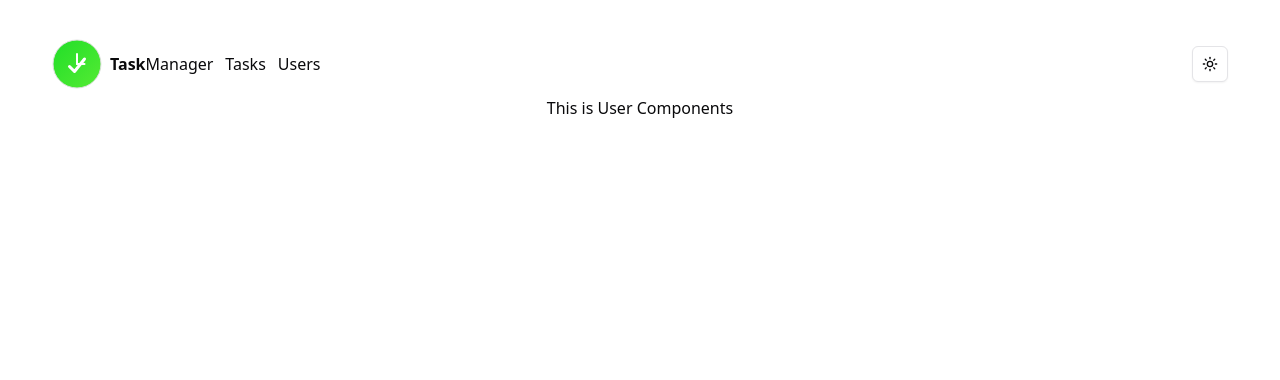
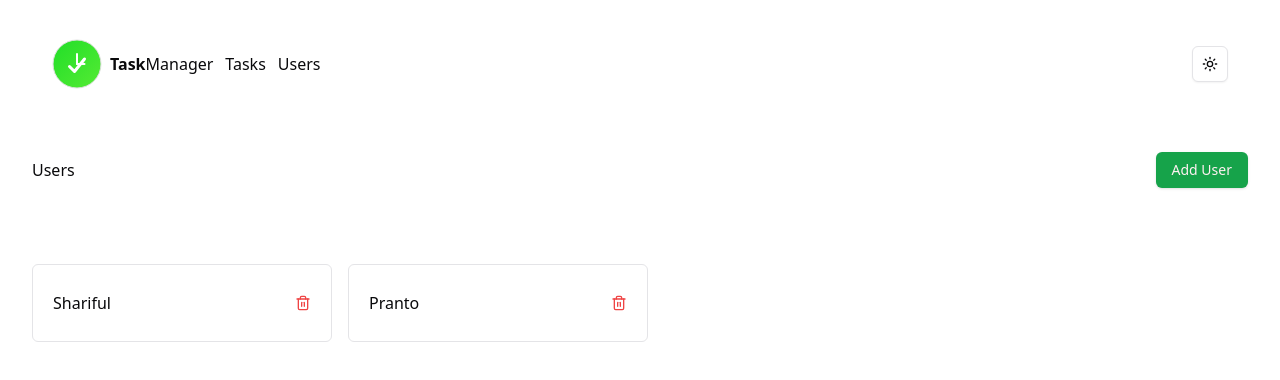
Before and after one commit to sheabali/redux-store, a React (Vite) app: page /users in a window 1280 px wide. Shown: the top 380 px of the page. Built offline with nearby package versions, Linux system fonts and the light colour scheme.

Commit message:
Magic of extra reducers

```diff
--- a/src/components/module/tasks/AddTaskModal.tsx
+++ b/src/components/module/tasks/AddTaskModal.tsx
@@ -38,19 +38,27 @@ import { Calendar } from '@/components/ui/calendar';
 import { format } from 'date-fns';
 import { addTask } from '@/redux/features/tasks/taskSlice';
 
-import { useAppDispatch } from '@/redux/hook';
+import { useAppDispatch, useAppSelector } from '@/redux/hook';
 import { ITask } from '@/types';
+import { selectUser } from '@/redux/features/users/userSlice';
+import { useState } from 'react';
 
 export function AddTaskModal() {
+  const [open, setOpen] = useState(false);
+
   const form = useForm();
   const dispatch = useAppDispatch();
   const onSubmit: SubmitHandler<FieldValues> = (data) => {
     console.log(data);
     dispatch(addTask(data as ITask));
+    setOpen(false);
+    form.reset();
   };
 
+  const users = useAppSelector(selectUser);
+
   return (
-    <Dialog>
+    <Dialog open={open} onOpenChange={setOpen}>
       <DialogTrigger asChild>
         <Button>Add Task</Button>
       </DialogTrigger>
@@ -120,6 +128,30 @@ export function AddTaskModal() {
                 </FormItem>
               )}
             />
+            <FormField
+              control={form.control}
+              name="assignedTo"
+              render={({ field }) => (
+                <FormItem>
+                  <FormLabel>Assigned User</FormLabel>
+                  <Select
+                    onValueChange={field.onChange}
+                    defaultValue={field.value}
+                  >
+                    <FormControl>
+                      <SelectTrigger>
+                        <SelectValue placeholder="Select a user." />
+                      </SelectTrigger>
+                    </FormControl>
+                    <SelectContent>
+                      {users.map((user) => (
+                        <SelectItem value={user.id}>{user.name}</SelectItem>
+                      ))}
+                    </SelectContent>
+                  </Select>
+                </FormItem>
+              )}
+            />
 
             <FormField
               control={form.control}
--- a/src/components/module/tasks/TaskCard.tsx
+++ b/src/components/module/tasks/TaskCard.tsx
@@ -3,17 +3,22 @@ import { Button } from '../../ui/button';
 import { Checkbox } from '../../ui/checkbox';
 import { ITask } from '@/types';
 import { cn } from '@/lib/utils';
-import { useAppDispatch } from '@/redux/hook';
+import { useAppDispatch, useAppSelector } from '@/redux/hook';
 import {
   deleteTask,
   togoleCompleteState,
 } from '@/redux/features/tasks/taskSlice';
+
+import { selectUser } from '@/redux/features/users/userSlice';
 
 interface IProps {
   task: ITask;
 }
 const TaskCard = ({ task }: IProps) => {
   const dispatch = useAppDispatch();
+  const users = useAppSelector(selectUser);
+  const assignedUser = users.find((user) => user.id === task.assignedTo);
+
   return (
     <div className="border px-5 py-3 rounded-md">
       <div className="flex justify-between items-center">
@@ -43,6 +48,7 @@ const TaskCard = ({ task }: IProps) => {
           />
         </div>
       </div>
+      <p>Assigned User - {assignedUser ? assignedUser.name : 'No One.'}</p>
       <p className="mt-5">{task.description}</p>
     </div>
   );
--- /dev/null
+++ b/src/components/module/users/AddUserModel.tsx
@@ -0,0 +1,75 @@
+import { Button } from '@/components/ui/button';
+import {
+  Dialog,
+  DialogContent,
+  DialogDescription,
+  DialogFooter,
+  DialogHeader,
+  DialogTitle,
+  DialogTrigger,
+} from '@/components/ui/dialog';
+import {
+  Form,
+  FormControl,
+  FormField,
+  FormItem,
+  FormLabel,
+} from '@/components/ui/form';
+
+import { Input } from '@/components/ui/input';
+
+import { FieldValues, SubmitHandler, useForm } from 'react-hook-form';
+
+import { useAppDispatch } from '@/redux/hook';
+import { IUser } from '@/types';
+import { addUser } from '@/redux/features/users/userSlice';
+
+export function AddUserModal() {
+  const form = useForm();
+  const dispatch = useAppDispatch();
+  const onSubmit: SubmitHandler<FieldValues> = (data) => {
+    console.log(data);
+    dispatch(addUser(data as IUser));
+  };
+
+  return (
+    <Dialog>
+      <DialogTrigger asChild>
+        <Button>Add User</Button>
+      </DialogTrigger>
+      <DialogContent className="sm:max-w-[425px]">
+        <DialogHeader>
+          <DialogTitle>Add User</DialogTitle>
+          <DialogDescription className="sr-only">
+            Fill up this form.
+          </DialogDescription>
+        </DialogHeader>
+        <Form {...form}>
+          <form className=" space-y-4" onSubmit={form.handleSubmit(onSubmit)}>
+            <FormField
+              control={form.control}
+              name="name"
+              render={({ field }) => (
+                <FormItem>
+                  <FormLabel>Name</FormLabel>
+                  <FormControl>
+                    <Input
+                      placeholder="Type user name."
+                      {...field}
+                      value={field.value || ''}
+                    />
+                  </FormControl>
+                </FormItem>
+              )}
+            />
+            <DialogFooter>
+              <Button className="mt-5" type="submit">
+                Add User
+              </Button>
+            </DialogFooter>
+          </form>
+        </Form>
+      </DialogContent>
+    </Dialog>
+  );
+}
--- /dev/null
+++ b/src/components/module/users/UserCard.tsx
@@ -0,0 +1,32 @@
+import { Button } from '@/components/ui/button';
+import { removeUser } from '@/redux/features/users/userSlice';
+import { useAppDispatch } from '@/redux/hook';
+import { IUser } from '@/types';
+import { Trash2 } from 'lucide-react';
+
+interface IProps {
+  user: IUser;
+}
+const UserCard = ({ user }: IProps) => {
+  const dispatch = useAppDispatch();
+  return (
+    <div className="w-[300px] space-y-5 mt-5 border rounded-md px-5 py-5">
+      <div className="flex justify-between items-center">
+        <div className="flex gap-2 items-center">
+          <h1>{user.name}</h1>
+        </div>
+        <div>
+          <Button
+            onClick={() => dispatch(removeUser(user.id))}
+            variant="link"
+            className="p-0 text-red-500"
+          >
+            <Trash2 />
+          </Button>
+        </div>
+      </div>
+    </div>
+  );
+};
+
+export default UserCard;
--- a/src/pages/users.tsx
+++ b/src/pages/users.tsx
@@ -1,8 +1,25 @@
+import { AddUserModal } from '@/components/module/users/AddUserModel';
+import UserCard from '@/components/module/users/UserCard';
+import { selectUser } from '@/redux/features/users/userSlice';
+import { useAppSelector } from '@/redux/hook';
 
 const Users = () => {
+  const users = useAppSelector(selectUser);
+
+  console.log(users);
+
   return (
     <div>
-      <h1>This is User Components</h1>
+      <div className="flex justify-end items-center my-14 ">
+        <h1 className="mr-auto">Users</h1>
+        <AddUserModal />
+      </div>
+
+      <div className="flex justify-start items-center gap-4">
+        {users.map((user) => (
+          <UserCard user={user} key={user.id} />
+        ))}
+      </div>
     </div>
   );
 };
--- a/src/redux/features/counter/counterSlice.ts
+++ b/src/redux/features/counter/counterSlice.ts
@@ -1,11 +1,11 @@
-import { createSlice } from "@reduxjs/toolkit";
+import { createSlice } from '@reduxjs/toolkit';
 
 const initialState = {
   count: 0,
 };
 
 const counterSlice = createSlice({
-  name: "counter",
+  name: 'counter',
   initialState,
   reducers: {
     increment: (state, action) => {
--- a/src/redux/features/tasks/taskSlice.ts
+++ b/src/redux/features/tasks/taskSlice.ts
@@ -1,16 +1,25 @@
 import { RootState } from '@/redux/store';
 import { ITask } from '@/types';
 import { createSlice, nanoid, PayloadAction } from '@reduxjs/toolkit';
+import { removeUser } from '../users/userSlice';
 
 interface InitialState {
   tasks: ITask[];
   filter: 'all' | 'low' | 'medium' | 'high';
 }
 
-type DraftTask = Pick<ITask, 'title' | 'description' | 'priority' | 'dueDate'>;
+type DraftTask = Pick<
+  ITask,
+  'title' | 'description' | 'priority' | 'dueDate' | 'assignedTo'
+>;
 
 const createTask = (taskData: DraftTask): ITask => {
-  return { id: nanoid(), isCompleted: false, ...taskData };
+  return {
+    ...taskData,
+    id: nanoid(),
+    isCompleted: false,
+    assignedTo: taskData.assignedTo ? taskData.assignedTo : null,
+  };
 };
 
 const initialState: InitialState = {
@@ -21,6 +30,7 @@ const initialState: InitialState = {
       description: 'Create home page.',
       dueDate: '20',
       isCompleted: false,
+      assignedTo: null,
       priority: 'high',
     },
   ],
@@ -53,6 +63,13 @@ const taskSlice = createSlice({
       state.filter = action.payload;
     },
   },
+  extraReducers: (builder) => {
+    builder.addCase(removeUser, (state, action) => {
+      state.tasks.filter((task) =>
+        task.assignedTo === action.payload ? (task.assignedTo = null) : task
+      );
+    });
+  },
 });
 
 export const selectTasks = (state: RootState) => {
--- /dev/null
+++ b/src/redux/features/users/userSlice.ts
@@ -0,0 +1,48 @@
+import { RootState } from '@/redux/store';
+import { IUser } from '@/types';
+import { createSlice, nanoid, PayloadAction } from '@reduxjs/toolkit';
+
+export interface InitialState {
+  users: IUser[];
+}
+
+type DraftUser = Pick<IUser, 'name'>;
+
+const initialState: InitialState = {
+  users: [
+    {
+      id: '123',
+      name: 'Shariful',
+    },
+    {
+      id: '1234',
+      name: 'Pranto',
+    },
+  ],
+};
+
+const createUser = (userData: DraftUser): IUser => {
+  return { id: nanoid(), ...userData };
+};
+
+const userSlice = createSlice({
+  name: 'user',
+  initialState,
+  reducers: {
+    addUser: (state, action: PayloadAction<IUser>) => {
+      const userData = createUser(action.payload);
+      state.users.push(userData);
+    },
+    removeUser: (state, action: PayloadAction<string>) => {
+      state.users = state.users.filter((user) => user.id !== action.payload);
+    },
+  },
+});
+
+export const selectUser = (state: RootState) => {
+  return state.user.users;
+};
+
+export const { addUser, removeUser } = userSlice.actions;
+
+export default userSlice.reducer;
--- a/src/redux/store.ts
+++ b/src/redux/store.ts
@@ -1,11 +1,13 @@
-import { configureStore } from "@reduxjs/toolkit";
-import counterSlice from "./features/counter/counterSlice";
-import taskSlice from "./features/tasks/taskSlice"
+import { configureStore } from '@reduxjs/toolkit';
+import counterSlice from './features/counter/counterSlice';
+import taskSlice from './features/tasks/taskSlice';
+import userSlice from './features/users/userSlice';
 
 export const store = configureStore({
   reducer: {
     counter: counterSlice,
     todo: taskSlice,
+    user: userSlice,
   },
 });
 
--- a/src/types.ts
+++ b/src/types.ts
@@ -4,5 +4,11 @@ export interface ITask {
   description: string;
   dueDate: string;
   isCompleted: boolean;
+  assignedTo: string | null;
   priority: 'low' | 'medium' | 'high';
 }
+
+export interface IUser {
+  id: string;
+  name: string;
+}
```
